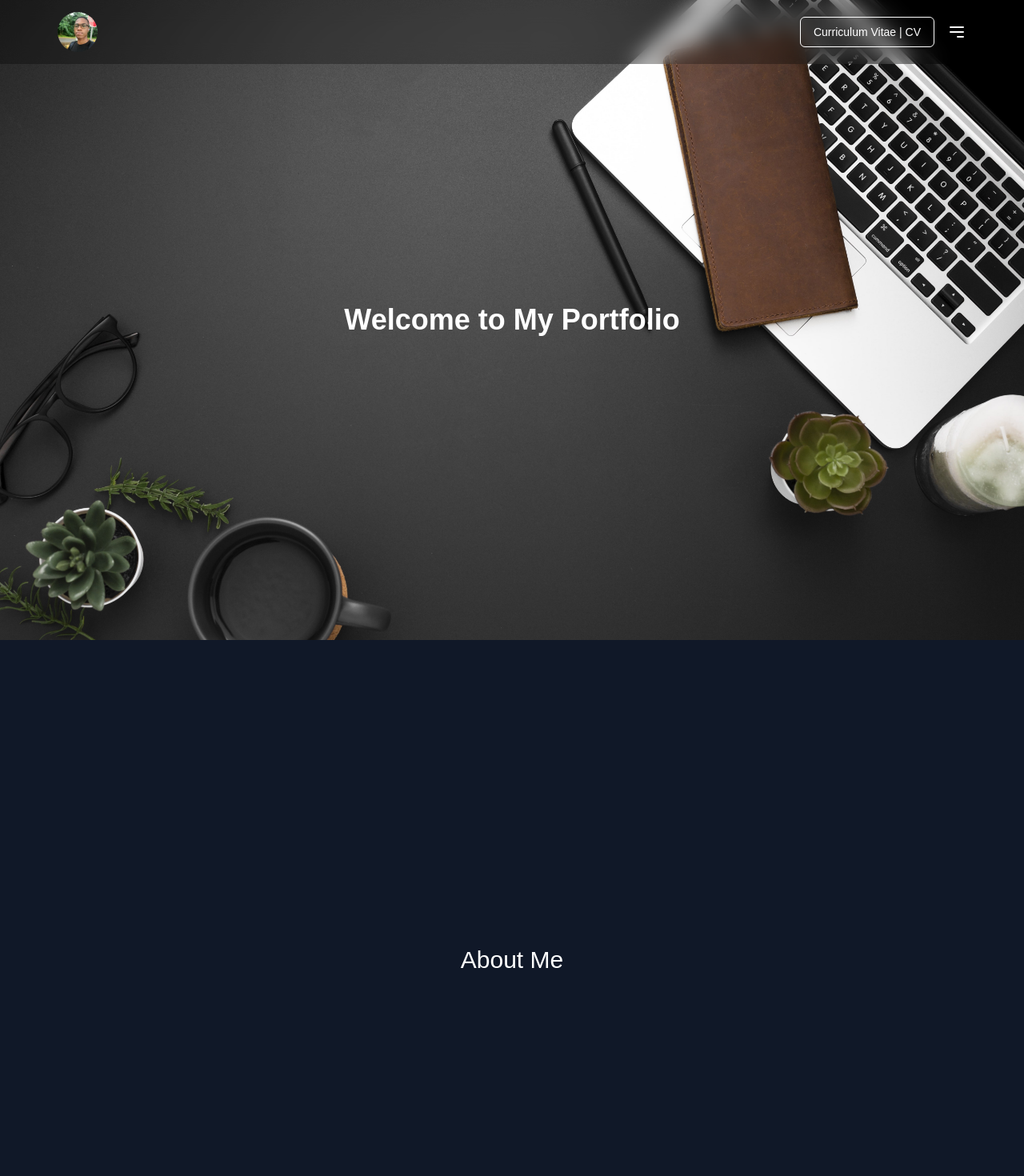
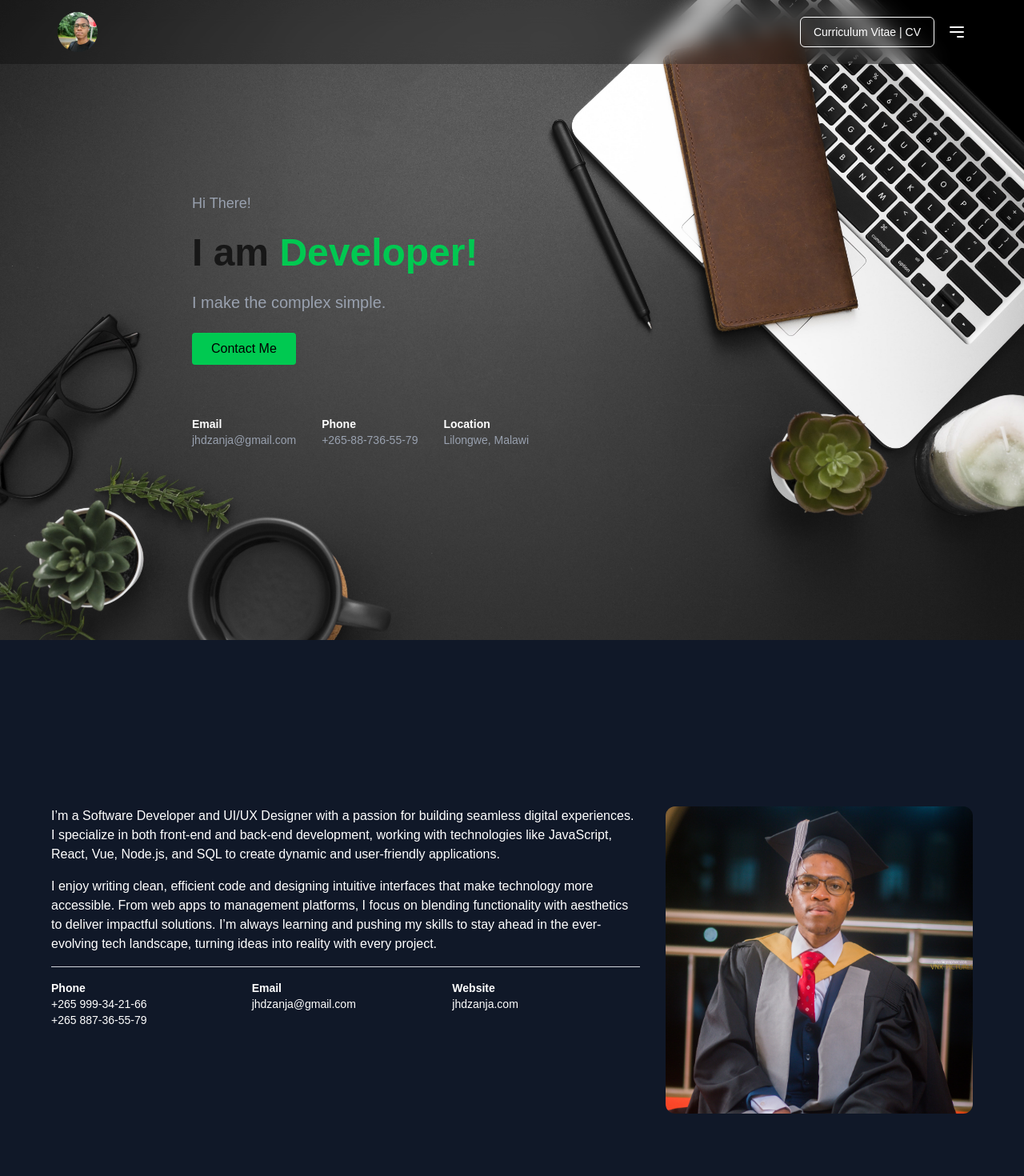
Before and after one commit to Joseph-Dzanja/Portfolio, a Next.js app: page / in a window 1280 px wide. Shown: the top 1470 px of the page at 80% size. Built offline with nearby package versions, Linux system fonts and the light colour scheme.

Commit message:
Added basic about section

```diff
--- a/src/app/page.js
+++ b/src/app/page.js
@@ -1,17 +1,23 @@
 'use client'
 import Navbar from '@/components/Navbar'
+import Hero from '@/components/Hero'
+import About from '@/components/About'
 
 export default function Home() {
   return (
     <main className="relative">
       <Navbar />
 
-      <section id="home" className="min-h-screen flex items-center justify-center bg-cover bg-center" style={{ backgroundImage: `url('/flat-lay-workstation-with-copy-space-laptop-min.jpg')` }}>
-        <h1 className="text-4xl text-white font-bold">Welcome to My Portfolio</h1>
+      <section
+        id="home"
+        className="min-h-screen flex items-center justify-center bg-cover bg-center px-4 sm:px-12 md:px-24 lg:justify-start lg:px-60"
+        style={{ backgroundImage: `url('/flat-lay-workstation-with-copy-space-laptop-min.jpg')` }}
+      >
+        <Hero />
       </section>
 
       <section id="about" className="min-h-screen flex items-center justify-center bg-gray-900 text-white">
-        <h2 className="text-3xl">About Me</h2>
+        <About/>
       </section>
 
       <section id="skills" className="min-h-screen flex items-center justify-center bg-gray-800 text-white">
--- /dev/null
+++ b/src/components/About.js
@@ -0,0 +1,47 @@
+import Image from 'next/image';
+
+export default function About() {
+  return (
+    <div className="px-4 py-8">
+      <div className="flex flex-col-reverse md:flex-row items-center md:items-start gap-8 max-w-6xl mx-auto">
+        {/* Content */}
+        <div className="flex-1 text-white space-y-4">
+          <p>
+            I’m a Software Developer and UI/UX Designer with a passion for building seamless digital experiences. I specialize in both front-end and back-end development, working with technologies like JavaScript, React, Vue, Node.js, and SQL to create dynamic and user-friendly applications.
+          </p>
+          <p>
+            I enjoy writing clean, efficient code and designing intuitive interfaces that make technology more accessible. From web apps to management platforms, I focus on blending functionality with aesthetics to deliver impactful solutions. I’m always learning and pushing my skills to stay ahead in the ever-evolving tech landscape, turning ideas into reality with every project.
+          </p>
+
+          <hr className="my-4 border-gray-300" />
+
+          <div className="grid gap-4 grid-cols-1 sm:grid-cols-2 lg:grid-cols-3 text-sm">
+            <div>
+              <h1 className="font-semibold">Phone</h1>
+              <p>+265 999-34-21-66<br />+265 887-36-55-79</p>
+            </div>
+            <div>
+              <h1 className="font-semibold">Email</h1>
+              <p>jhdzanja@gmail.com</p>
+            </div>
+            <div>
+              <h1 className="font-semibold">Website</h1>
+              <p>jhdzanja.com</p>
+            </div>
+          </div>
+        </div>
+
+        {/* Image */}
+        <div className="w-full max-w-xs md:max-w-sm flex-shrink-0">
+          <Image
+            src="/k.jpg"
+            alt="My-photo"
+            width={400}
+            height={400}
+            className="rounded-xl object-cover w-full h-auto"
+          />
+        </div>
+      </div>
+    </div>
+  );
+}
--- /dev/null
+++ b/src/components/Hero.js
@@ -0,0 +1,36 @@
+
+
+export default function Hero(){
+    return(
+
+            <div className="max-w-xl space-y-6">
+                <p className="text-lg text-gray-400">Hi There!</p>
+                <h1 className="text-4xl md:text-5xl font-bold">
+                I am <span className="text-green-500">Developer!</span>
+                </h1>
+                <p className="text-xl text-gray-400">
+                I make the complex simple.
+                </p>
+                <button className="bg-green-500 text-black px-6 py-2 rounded hover:bg-green-600 transition">
+                Contact Me
+                </button>
+
+                <div className="flex flex-col sm:flex-row sm:space-x-8 pt-10 text-sm text-gray-400 space-y-4 sm:space-y-0">
+                <div>
+                    <p className="font-semibold text-white">Email</p>
+                    <p>jhdzanja@gmail.com</p>
+                </div>
+                <div>
+                    <p className="font-semibold text-white">Phone</p>
+                    <p>+265-88-736-55-79</p>
+                </div>
+                <div>
+                    <p className="font-semibold text-white">Location</p>
+                    <p>Lilongwe, Malawi</p>
+                </div>
+                </div>
+            </div>
+
+
+    )
+}
```
Also changed, not shown: public/k.jpg (added).
